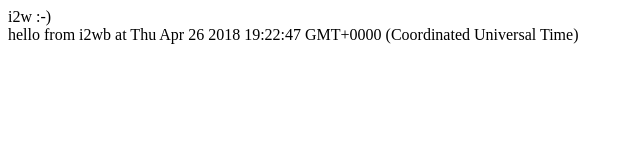
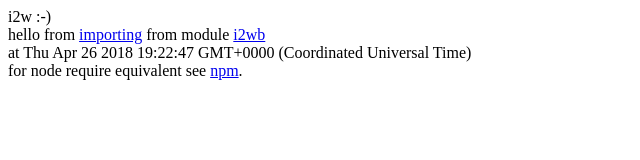
Before and after one commit to mathbiol/i2w, a website: page index.html in a window 1280 px wide. Shown: the whole page, without its empty margins (0-640 px from the left). Drawn offline with Linux system fonts and the light colour scheme.

Commit message:
v .10 > .11

```diff
--- a/i2wb.js
+++ b/i2wb.js
@@ -5,5 +5,5 @@ export const hello=()=>{
 */
 export const hello = () => {
   console.log('saying hello …');
-  return 'hello from i2wb at '+Date()
+  return 'hello from <a href="https://github.com/mathbiol/i2w/blob/master/index.html" target="_blank">importing</a> from module <a href="https://github.com/mathbiol/i2w/blob/master/i2wb.js" target="_blank">i2wb</a> <br>at '+Date()+ ' <br>for node require equivalent see <a href="https://www.npmjs.com/package/i2w" target="_blank">npm</a>.'
 };
--- a/index.html
+++ b/index.html
@@ -7,7 +7,7 @@ i2w :-)
 <script id = 'sc' type="module">
   import * as lala from './i2wb.js';
   lala.hello();
-  helloDiv.textContent=lala.hello()
+  helloDiv.innerHTML=lala.hello()
   window.lala=lala;
 </script>
 
--- a/package.json
+++ b/package.json
@@ -1,6 +1,6 @@
 {
   "name": "i2w",
-  "version": "0.0.10",
+  "version": "0.0.11",
   "description": "i2workshop demo npm package",
   "main": "i2w.js",
   "scripts": {
```
